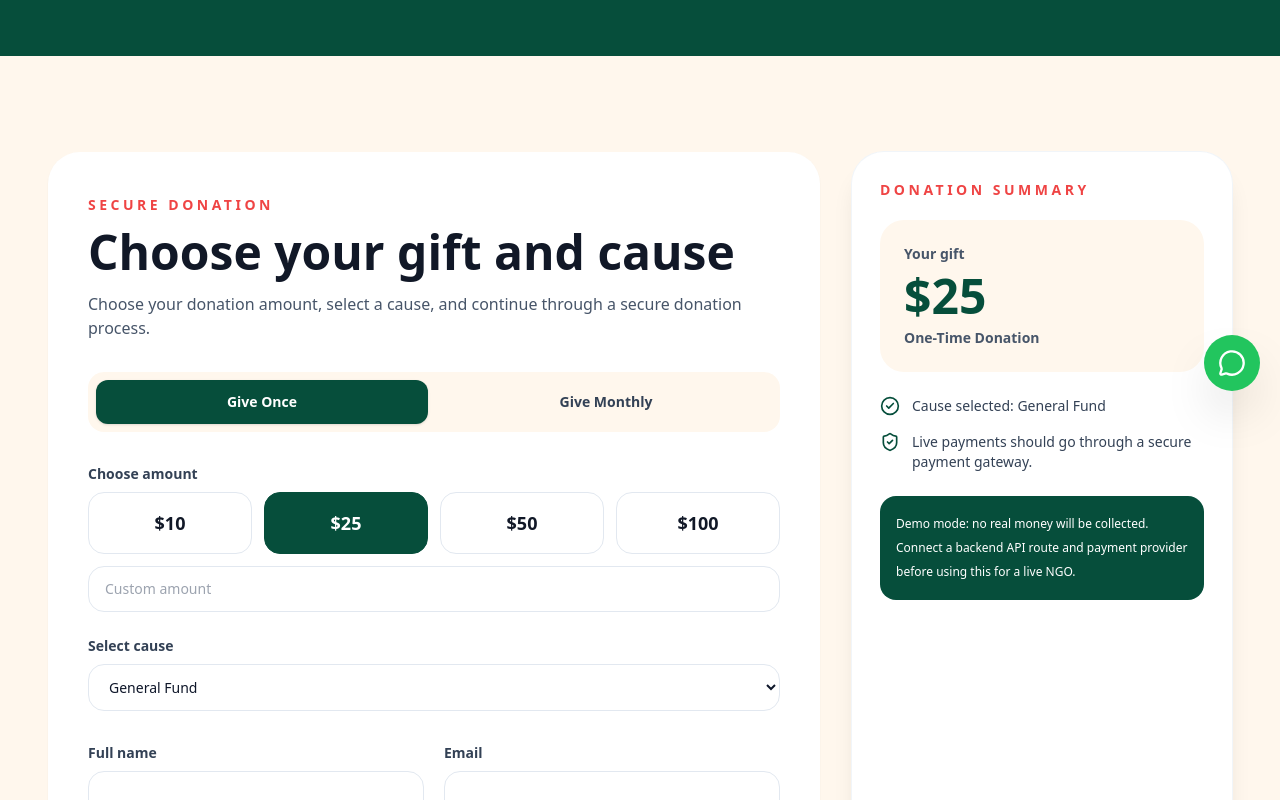
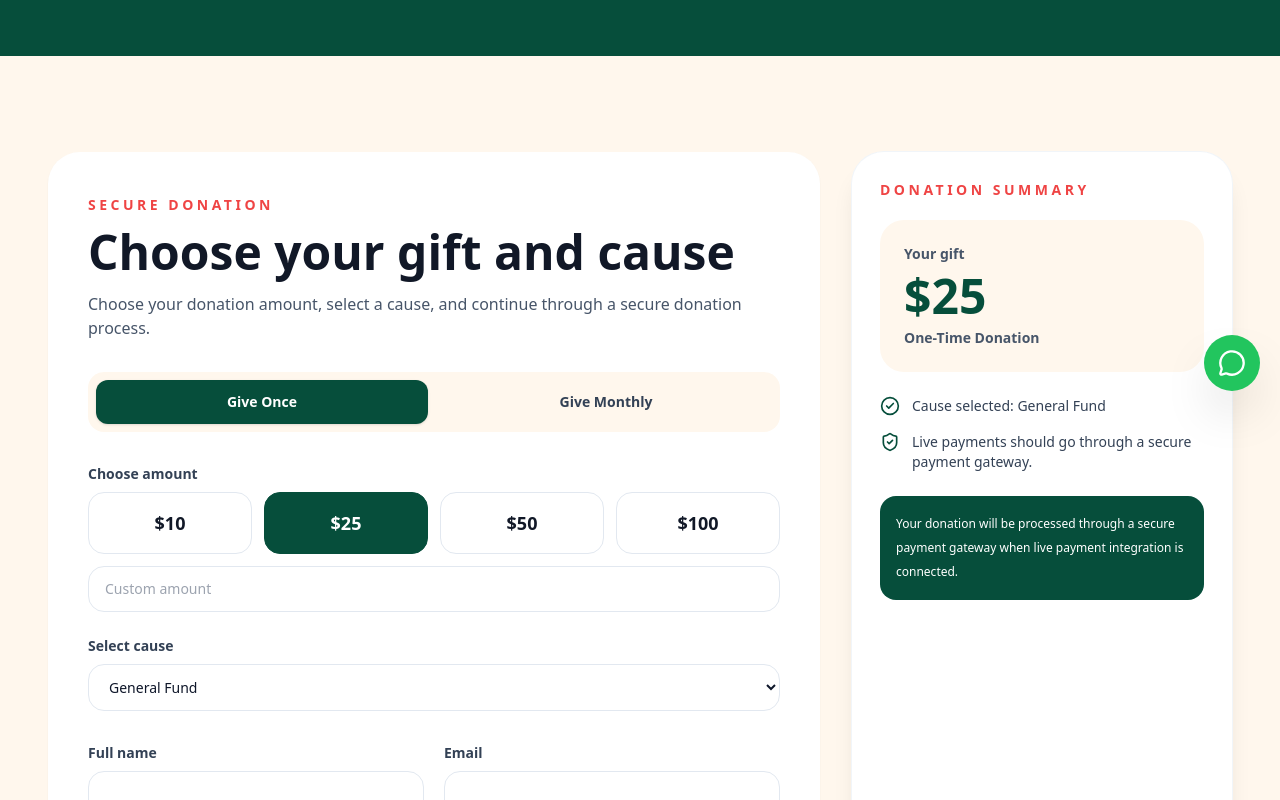
Before and after one commit to brianmichaelu/hopebridge-foundation, a Next.js app: page /donate in a window 1280 px wide. Shown: the part 389-1189 px from the top of the page. Built offline with nearby package versions, Linux system fonts and the light colour scheme.

Commit message:
Clarify demo mode message in DonationSummaryCard
Updated demo mode message to clarify payment processing.

```diff
--- a/components/DonationSummaryCard.tsx
+++ b/components/DonationSummaryCard.tsx
@@ -32,8 +32,8 @@ export default function DonationSummaryCard({ amount, donationType, cause }: Pro
       </div>
 
       <div className="mt-6 rounded-2xl bg-forest p-4 text-xs leading-6 text-white">
-        Demo mode: no real money will be collected. Connect a backend API route
-        and payment provider before using this for a live NGO.
+        Your donation will be processed through a secure payment gateway when live
+        payment integration is connected.
       </div>
     </aside>
   );
```
